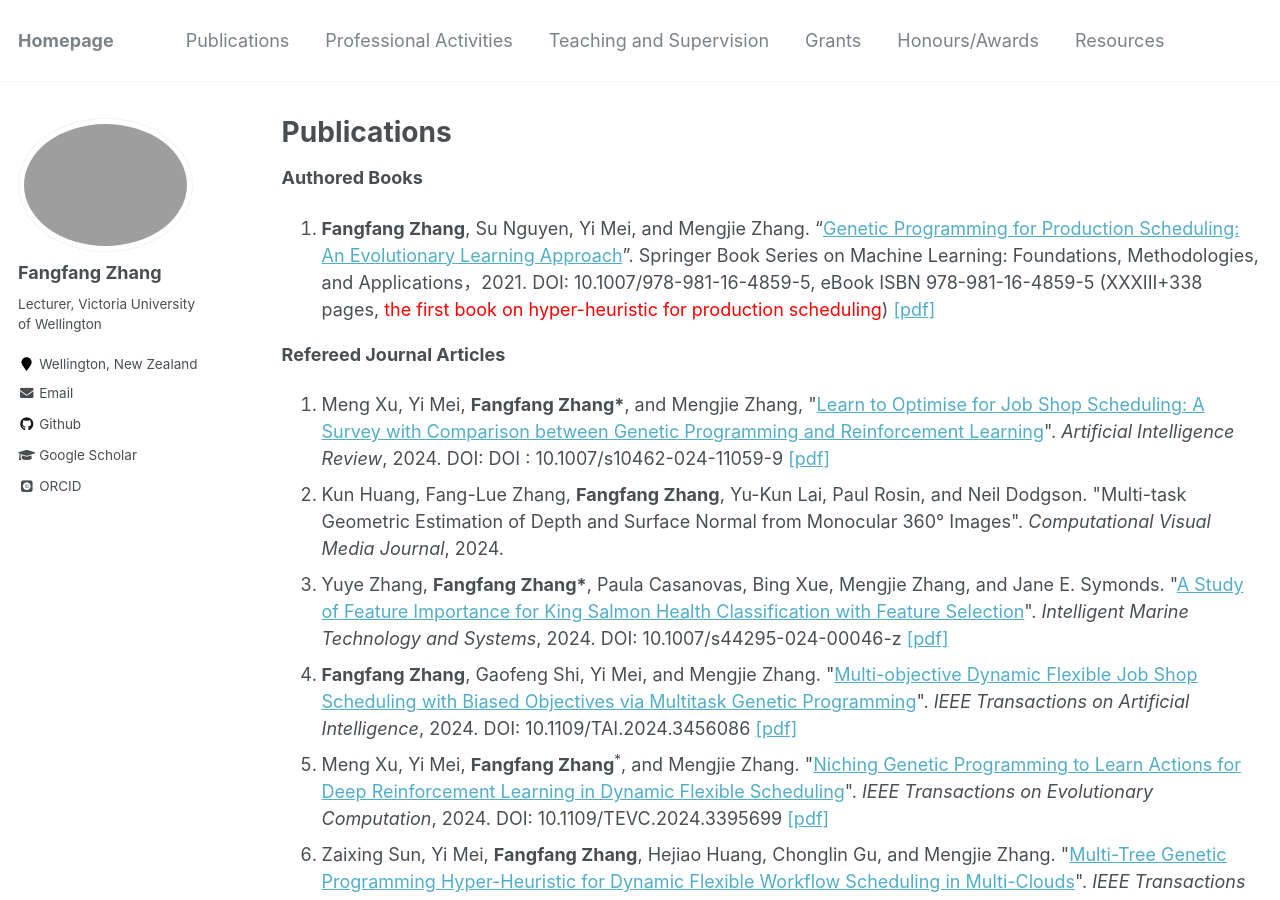
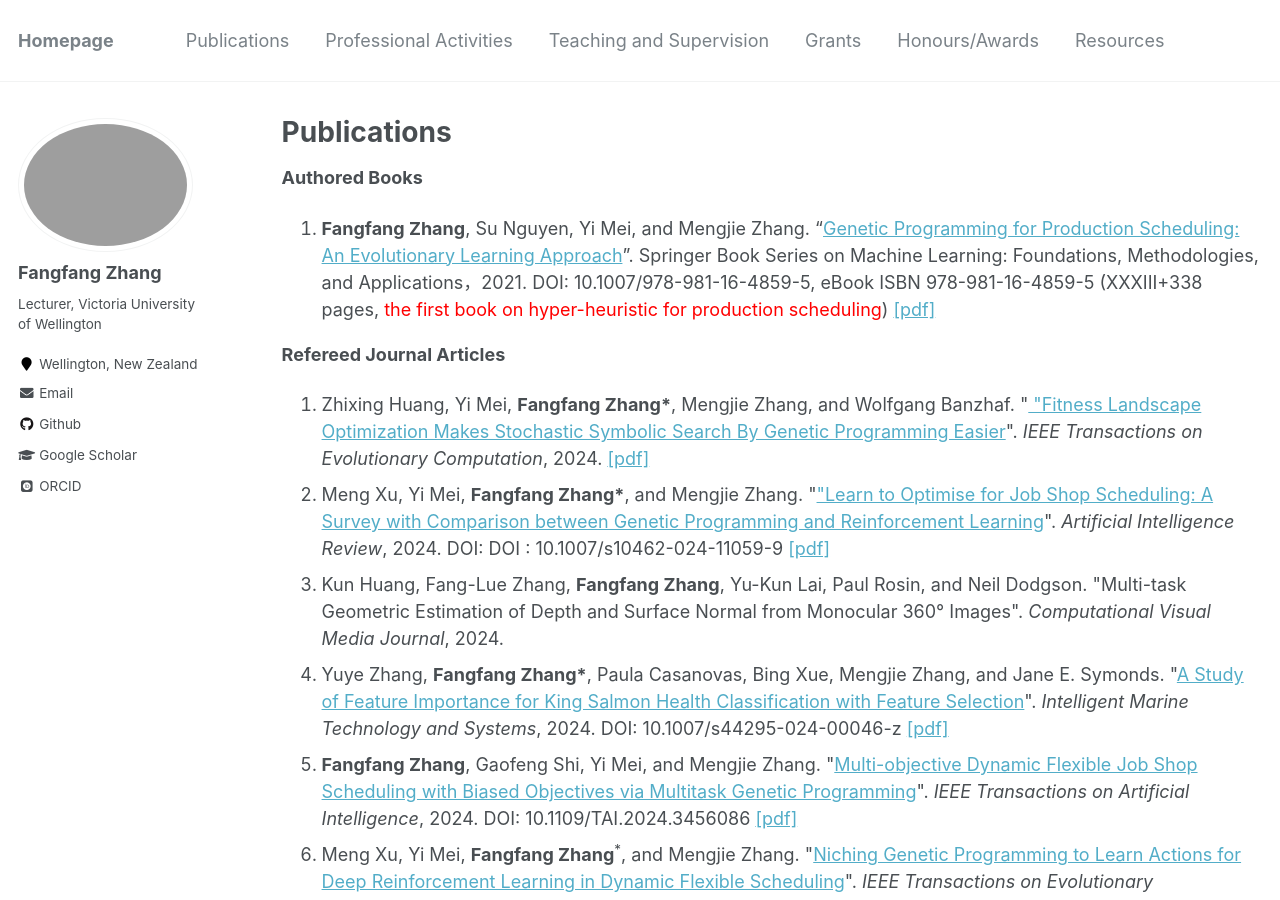
Before and after one commit to fangfang-zhang/fangfang-zhang.github.io, a Jekyll site: the page built from _pages/publications.md, in a window 1280 px wide and 900 px high. Built offline with Jekyll 4.4.1, drawn with Linux system fonts in a browser that asks for light colours; some web fonts are replaced.

Commit message:
zhuxingTEVC

```diff
--- a/_pages/publications.md
+++ b/_pages/publications.md
@@ -11,7 +11,8 @@ author_profile: true
 
 **Refereed Journal Articles**
 <ol>
-<li>Meng Xu, Yi Mei, <b>Fangfang Zhang*</b>, and Mengjie Zhang, "<a target="_blank" href="">Learn to Optimise for Job Shop Scheduling: A Survey with Comparison between Genetic Programming and Reinforcement Learning</a>". <i>Artificial Intelligence Review</i>, 2024. DOI: DOI : 10.1007/s10462-024-11059-9 <a target="_blank" href="">[pdf]</a></li>
+<li>Zhixing Huang, Yi Mei, <b>Fangfang Zhang*</b>, Mengjie Zhang, and Wolfgang Banzhaf. "<a target="_blank" href=""> "Fitness Landscape Optimization Makes Stochastic Symbolic Search By Genetic Programming Easier</a>". <i>IEEE Transactions on Evolutionary Computation</i>, 2024. <a target="_blank" href="">[pdf]</a></li>
+<li>Meng Xu, Yi Mei, <b>Fangfang Zhang*</b>, and Mengjie Zhang. "<a target="_blank" href="">"Learn to Optimise for Job Shop Scheduling: A Survey with Comparison between Genetic Programming and Reinforcement Learning</a>". <i>Artificial Intelligence Review</i>, 2024. DOI: DOI : 10.1007/s10462-024-11059-9 <a target="_blank" href="">[pdf]</a></li>
 <li>Kun Huang, Fang-Lue Zhang, <b>Fangfang Zhang</b>, Yu-Kun Lai, Paul Rosin, and Neil Dodgson. "Multi-task Geometric Estimation of Depth and Surface Normal from Monocular 360° Images". <i>Computational Visual Media Journal</i>, 2024.</li>
 <li>Yuye Zhang, <b>Fangfang Zhang*</b>, Paula Casanovas, Bing Xue, Mengjie Zhang, and Jane E. Symonds. "<a target="_blank" href="https://link.springer.com/article/10.1007/s44295-024-00046-z?utm_source=rct_congratemailt&utm_medium=email&utm_campaign=oa_20241107&utm_content=10.1007%2Fs44295-024-00046-z">A Study of Feature Importance for King Salmon Health Classification with Feature Selection</a>". <i>Intelligent Marine Technology and Systems</i>, 2024. DOI: 10.1007/s44295-024-00046-z <a target="_blank" href="https://github.com/fangfang-zhang/fangfang-zhang.github.io/blob/main/files/2024-IMTS.pdf">[pdf]</a></li>
 <li><b>Fangfang Zhang</b>, Gaofeng Shi, Yi Mei, and Mengjie Zhang. "<a target="_blank" href="https://ieeexplore.ieee.org/abstract/document/10669769">Multi-objective Dynamic Flexible Job Shop Scheduling with Biased Objectives via Multitask Genetic Programming</a>". <i>IEEE Transactions on Artificial Intelligence</i>, 2024. DOI: 10.1109/TAI.2024.3456086 <a target="_blank" href="https://github.com/fangfang-zhang/fangfang-zhang.github.io/blob/main/files/2024-MODFJSS_with_Biased_Objectives_via_MGP.pdf">[pdf]</a></li>
```
Also changed, not shown: 1 other file.
